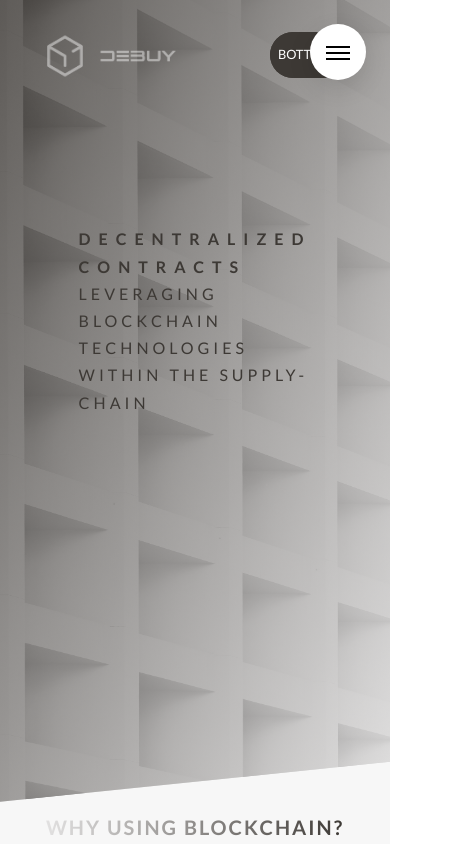
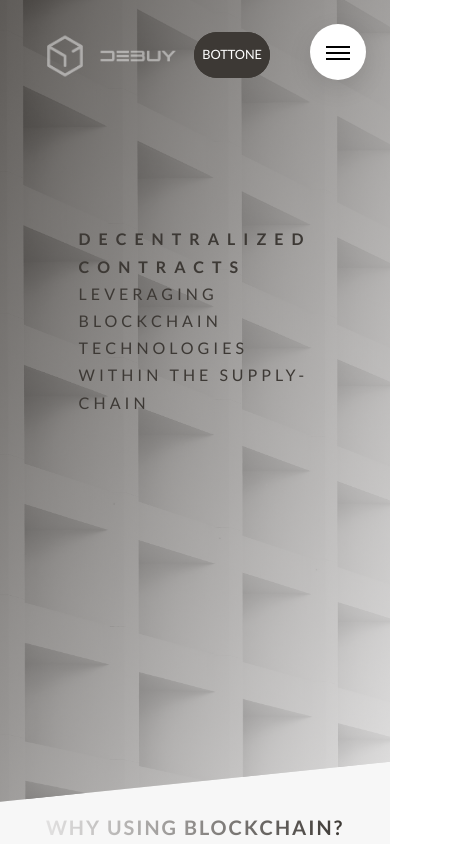
Before and after one commit to debuy-co/landingPage, a React (Create React App) app: page / in a window 390 px wide. Shown: the top 844 px of the page, 454 px wide, since content can reach past the window. Built offline with nearby package versions, Linux system fonts and the light colour scheme.

Commit message:
Media Queries - Testimonial, Price and Contact Us

```diff
--- a/src/sass/components/_button.scss
+++ b/src/sass/components/_button.scss
@@ -9,10 +9,14 @@
   /*we want to the "visited" state to looks exactly like the "link" state*/
 
   position: relative;
+
   &, //"&" alone means that we want to apply these CSS properties to the btn element itself, because a "button" element, instead of the "anchor" element don't have the "link" and "visited" sudo classes.
   &:link,
   &:visited {
     position: absolute;
+    @include respond(tab-port) {
+      position: relative;
+    }
     text-transform: uppercase;
     text-decoration: none;
     padding: 1.5rem 1rem; /*if we apply only 1 value it will apply for all, if we apply two instead it will cover top and lateral*/
--- a/src/sass/components/_card.scss
+++ b/src/sass/components/_card.scss
@@ -198,4 +198,51 @@
     font-size: 6rem;
     font-weight: 100; //when we have huge text is better to make it thin
   }
+
+  //in this case we are not only making minor UI changes, but we also change the functionality of this component
+  @include respond(tab-port) {
+    height: auto;
+    border-radius: 3px;
+    background-color: $color-white;
+    box-shadow: 0 1.5rem 4rem rgba(black, 0.15);
+
+    &__side {
+      height: auto;
+      position: relative;
+      box-shadow: none;
+
+      &--back {
+        //we don't want now that the back part is rotated 180degres
+        transform: rotateY(0);
+        clip-path: polygon(0 15%, 100% 0, 100% 100%, 0 100%);
+      }
+    }
+
+    &:hover &__side--front {
+      transform: rotateY(0);
+    }
+
+    &__details {
+      padding: 1rem 3rem;
+    }
+
+    //BACK SIDE STYLING
+    &__cta {
+      position: relative;
+      top: 0;
+      left: 0;
+      transform: translate(0);
+      width: 100%;
+      padding: 7rem 4rem 4rem 4rem;
+    }
+
+    &__price-box {
+      margin-bottom: 0rem;
+    }
+
+    &__price-value {
+      font-size: 4rem;
+      margin: 1rem; //non so come mai di default aveva 42px di margine
+    }
+  }
 }
--- a/src/sass/components/_contact-us.scss
+++ b/src/sass/components/_contact-us.scss
@@ -12,10 +12,36 @@
   border-radius: 3px;
   box-shadow: 0 1.5rem 4rem rgba(black, 0.2);
 
-  height: 50rem;
+  @include respond(tab-land) {
+    background-image: linear-gradient(
+        105deg,
+        rgba($color-grey-light-1, 0.9) 0%,
+        rgba($color-grey-light-1, 0.9) 70%,
+        transparent 70%
+      ),
+      url(../../assets/img/background_block.jpg);
+    background-size: cover;
+  }
+
+  @include respond(tab-port) {
+    //it will all be covered in white now
+    background-image: linear-gradient(
+      to right,
+      rgba($color-grey-light-1, 0.9) 0%,
+      rgba($color-grey-light-1, 0.9) 100%
+    );
+  }
 
   &__form {
     padding: 6rem;
     width: 35%; //so it does not take the entire width available
+
+    @include respond(tab-land) {
+      width: 50%;
+    }
+
+    @include respond(tab-port) {
+      width: 80%;
+    }
   }
 }
--- a/src/sass/components/_form.scss
+++ b/src/sass/components/_form.scss
@@ -13,9 +13,14 @@
     border-radius: 2px;
     background-color: rgba($color-white, 0.5);
     border: none;
-    width: 100%;
+    width: 90%;
     display: block;
     transition: all 1s; //to give the nice effect when go into focus mode
+
+    @include respond(tab-port) {
+      width: 100%;
+      margin-bottom: 2rem;
+    }
 
     //this below style when we click on the input
     &:focus {
@@ -57,6 +62,11 @@
   &__radio-group {
     width: 50%;
     display: inline-block; //in this way they will be displayed side by side, you can either use "float" property if you prefer
+
+    @include respond(tab-port) {
+      width: 100%;
+      margin-bottom: 2rem;
+    }
   }
 
   &__radio-input {
--- a/src/sass/components/_popup.scss
+++ b/src/sass/components/_popup.scss
@@ -32,6 +32,15 @@
     //we don't use floating otherwise the two parts don't have the same height and it would be difficult to center one in respect to the other part.
     //so we use table-cell
     display: table-cell;
+
+    @include respond(tab-port) {
+      display: flex; //flex in modo da metterla una dopo l'altra anziche' una sopra l'altra
+      width: 40%;
+    }
+
+    @include respond(phone) {
+      display: none; //non voglio le immagini nel telefono perche non c'e spazio
+    }
   }
   &__right {
     width: 66.6667%;
@@ -39,6 +48,11 @@
     display: table-cell;
     vertical-align: middle; //thanks to table-cell we can use this parameter and center all to the middle
     padding: 5rem 3rem;
+
+    @include respond(tab-port) {
+      float: top;
+      display: block; //
+    }
   }
   &__img {
     display: block; //that is usually a good idea to do
@@ -61,6 +75,11 @@
     -moz-hyphens: auto;
     -ms-hyphens: auto;
     -webkit-hyphens: auto;
+
+    @include respond(tab-port) {
+      margin-bottom: 2rem;
+      column-count: 1;
+    }
   }
 
   //the target is basically the target of the anchor
--- a/src/sass/components/_testimonial.scss
+++ b/src/sass/components/_testimonial.scss
@@ -10,9 +10,23 @@
   //to give the parallelepipedo shape
   transform: skewX(-12deg);
 
+  @include respond(tab-port) {
+    width: 100%;
+    padding: 4rem;
+    padding-left: 7rem;
+  }
+
+  @include respond(phone) {
+    transform: skewX(0); //we want to get rid of that shape
+  }
+
   & > * {
     transform: skewX(12deg); //to skew back
     //TODO: verifico questo nella lezione 42 min 18'/19' perche' aveva spiegato come getire il contrasto quando ci sono due transform properties
+
+    @include respond(phone) {
+      transform: skewX(0); //we want to get rid of that shape
+    }
   }
 
   &__shape {
```
